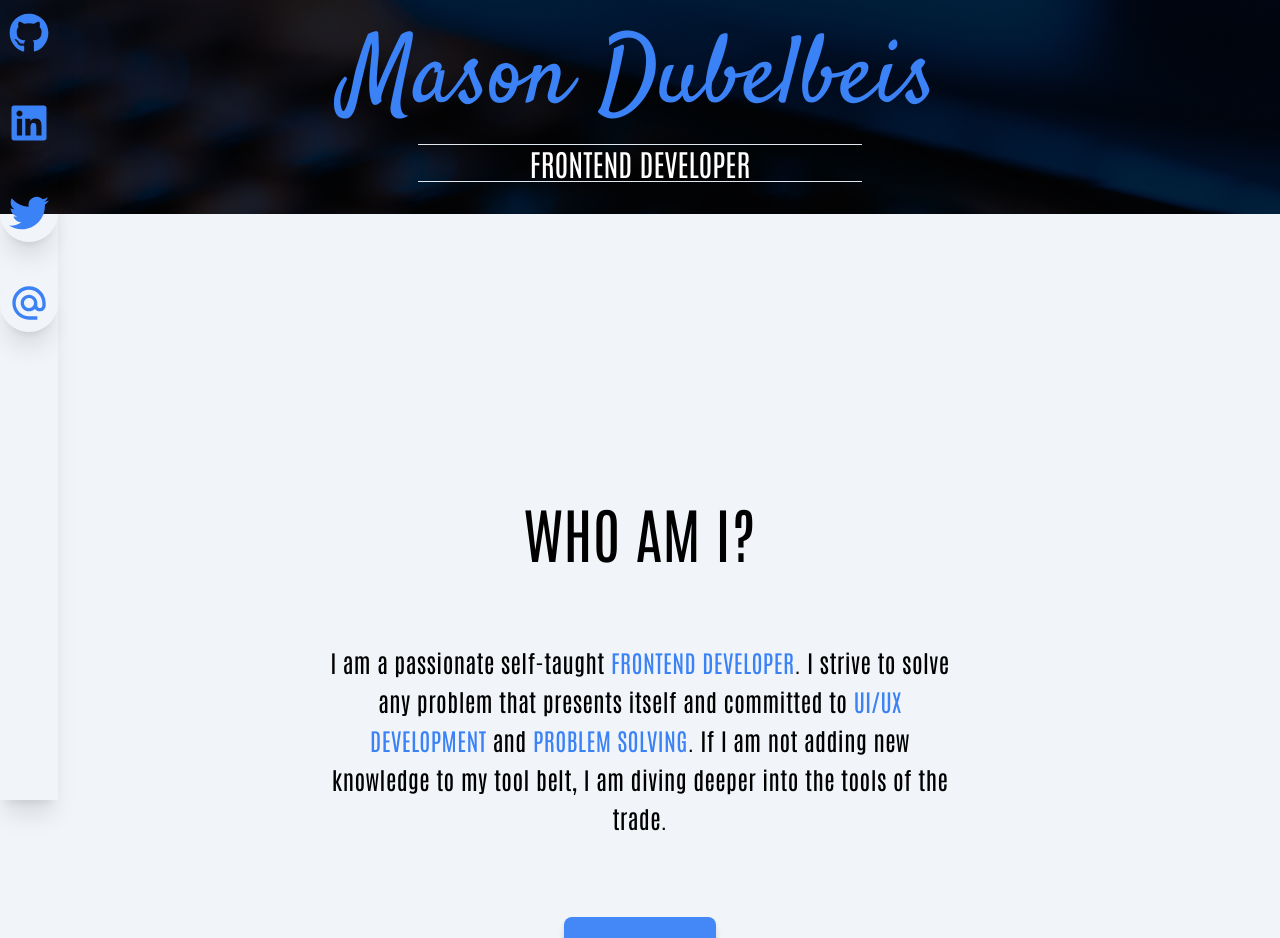
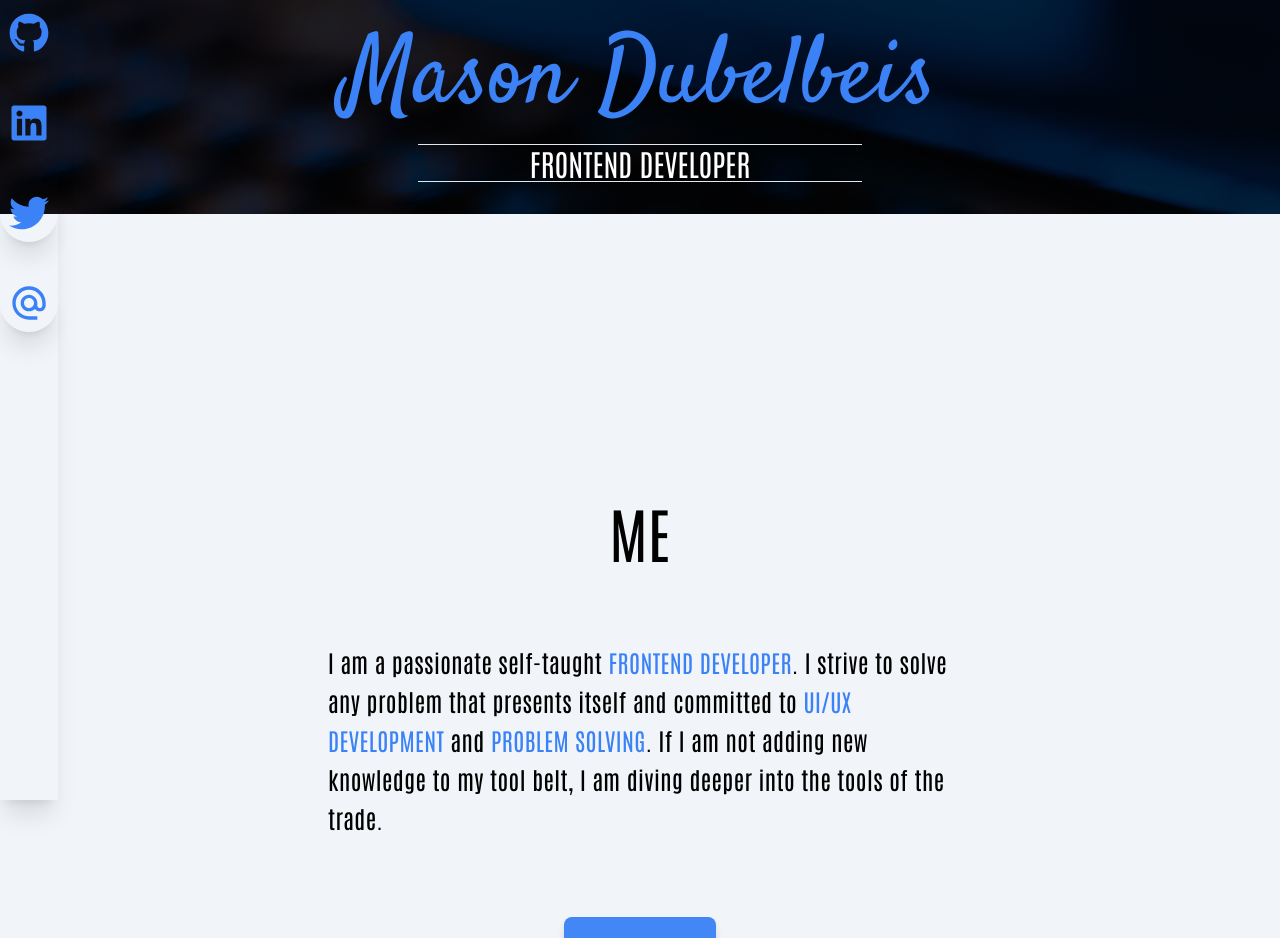
Before and after one commit to mdubelbeis/portfolio-v2, a React (Vite) app: page / in a window 1280 px wide. Shown: the top 938 px of the page. Built offline with nearby package versions, Linux system fonts and the light colour scheme.

Commit message:
fixed spacingo

```diff
--- a/src/components/About.tsx
+++ b/src/components/About.tsx
@@ -7,11 +7,11 @@ const About: React.FC = () => {
 
   return (
     <section
-      className="relative flex flex-col items-center justify-center gap-10 py-28 md:gap-20 bg-slate-100 lg:py-72 px-4 font-hero-text leading-loose tracking-wide text-black"
+      className="relative flex flex-col items-center justify-center gap-10 py-28 lg:gap-20 bg-slate-100 lg:py-72 px-4 font-hero-text leading-loose tracking-wide text-black"
     >
-      <h2 className="text-center font-hero-text text-4xl text-black lg:text-6xl">WHO AM I?</h2>
+      <h2 className="text-center font-hero-text text-4xl text-black lg:text-6xl">ME</h2>
       <div className="md:w-9/12 lg:w-6/12">
-        <p className="text-center text-xl lg:text-2xl lg:leading-relaxed">
+        <p className="text-center lg:text-left text-xl lg:text-2xl lg:leading-relaxed">
           I am a passionate self-taught <span className="lg:4xl text-2xl text-blue-500">FRONTEND DEVELOPER</span>. I
           strive to solve any problem that presents itself and committed to{' '}
           <span className="lg:4xl text-2xl text-blue-500">UI/UX DEVELOPMENT</span> and{' '}
```
